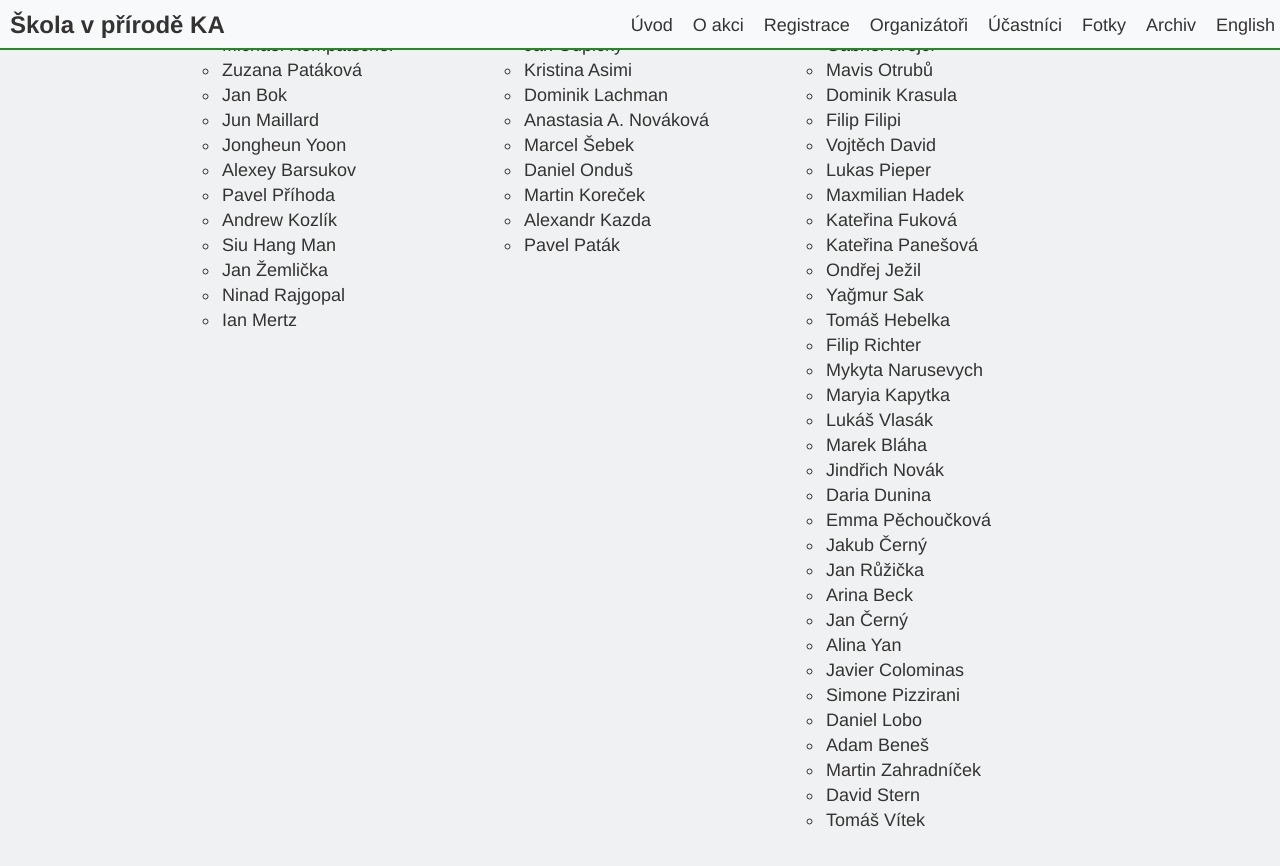
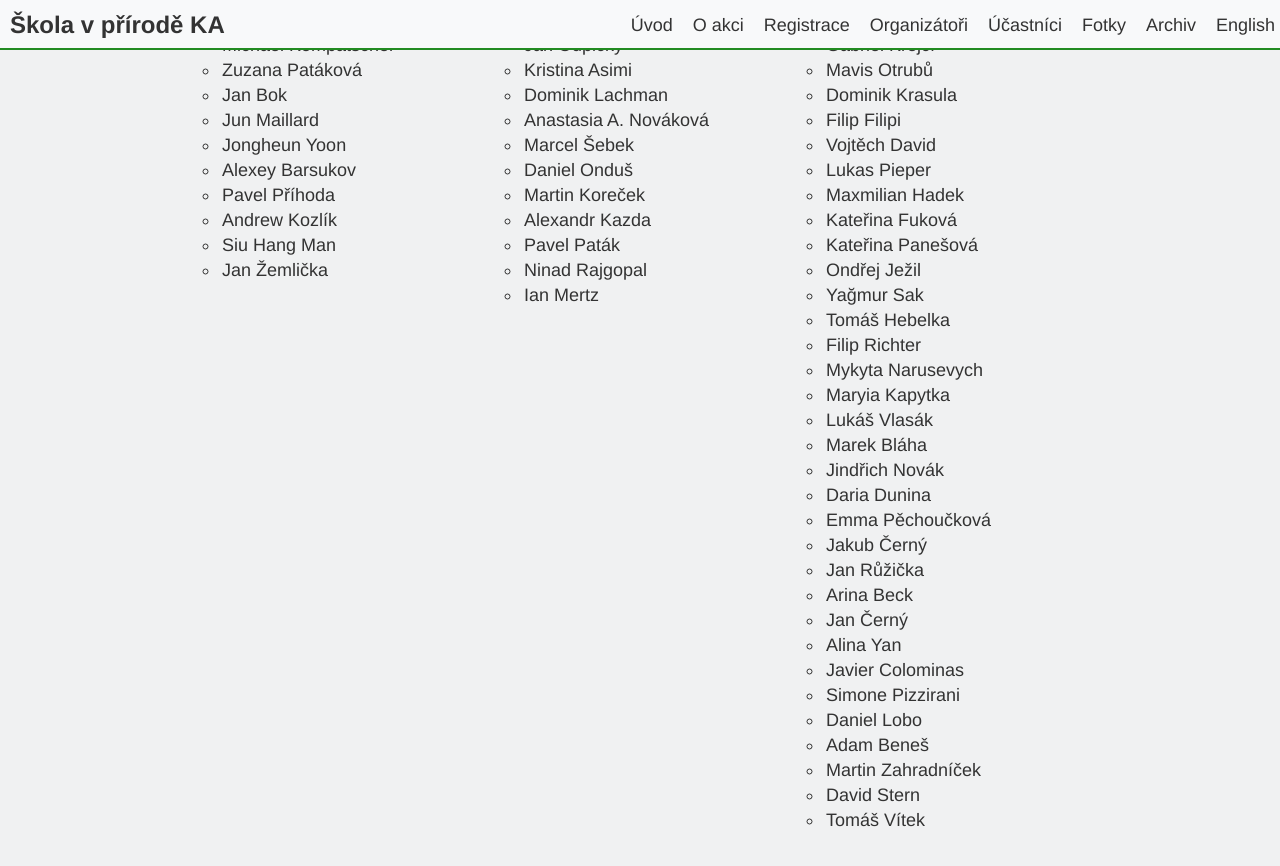
Before and after one commit to ondrachwiedziuk/skolavprirodenew, a Jekyll site: the page built from index.md, in a window 1280 px wide and 900 px high, scrolled down 3891 px. Shown: the top 866 px of the window. Built offline with Jekyll 4.4.1, drawn with Linux system fonts in a browser that asks for light colours.

Commit message:
Move IUUK postdocs to guests

```diff
--- a/_includes/participants.html
+++ b/_includes/participants.html
@@ -53,12 +53,6 @@
                     <li>
                       Jan Žemlička
                     </li>
-                    <li>
-                      Ninad Rajgopal
-                    </li>
-                    <li>
-                      Ian Mertz
-                    </li>
                   </ul>
             </div>
             <div class="cell">
@@ -102,6 +96,12 @@
                     </li>
                     <li>
                       Pavel Paták
+                    </li>
+                    <li>
+                      Ninad Rajgopal
+                    </li>
+                    <li>
+                      Ian Mertz
                     </li>
                   </ul>
             </div>
```
